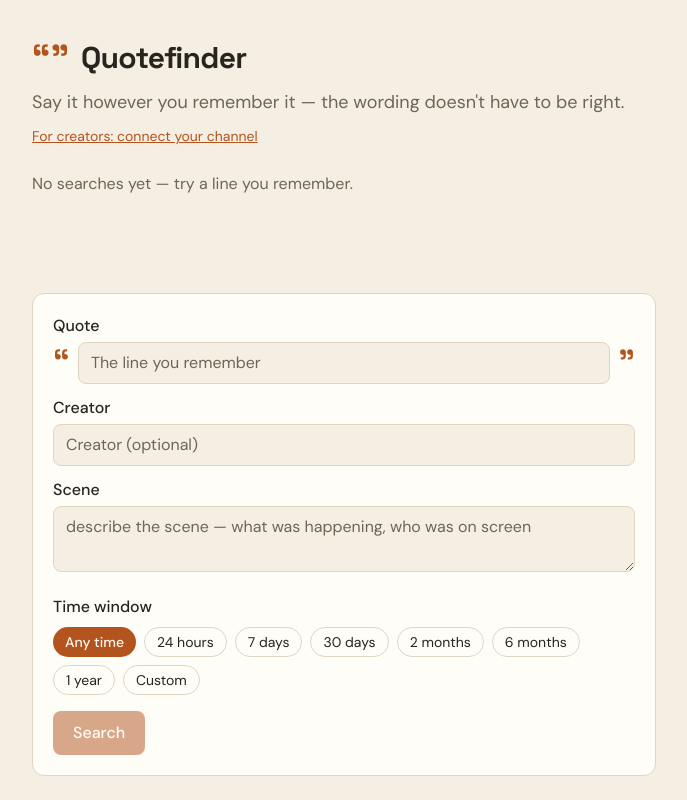
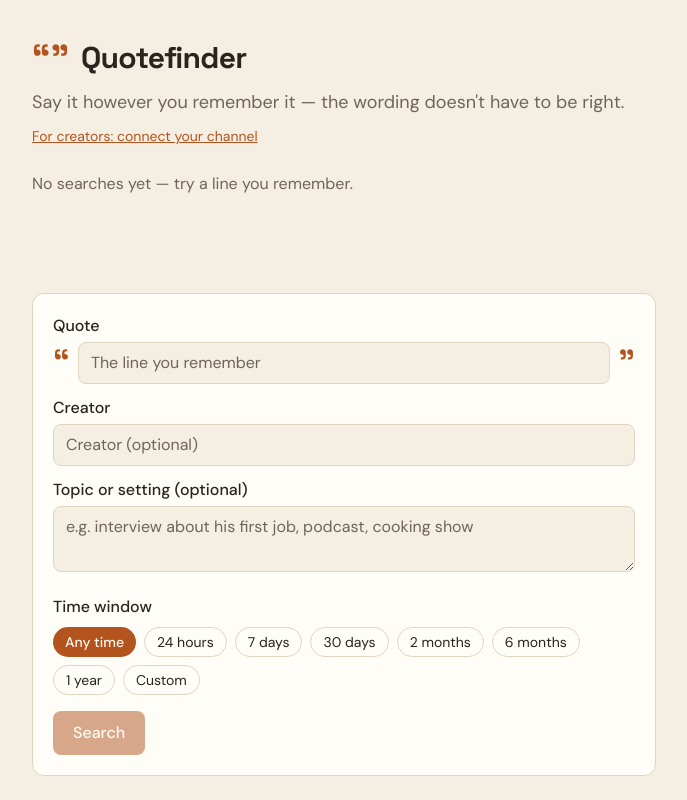
Before and after one commit to Emmanuel-Onwuka-dev/Quote_Finder, a React (Vite) app: page / in a window 1280 px wide. Shown: the whole page, without its empty margins (296-983 px from the left). Built offline with nearby package versions, Linux system fonts and the light colour scheme.

Commit message:
Scene field: describe the topic or setting, not what is on screen

```diff
--- a/src/client/components/Composer.tsx
+++ b/src/client/components/Composer.tsx
@@ -125,7 +125,7 @@ export function Composer({
 
       <div className="mt-3">
         <label htmlFor="scene" className="mb-1 block font-medium">
-          Scene
+          Topic or setting (optional)
         </label>
         <textarea
           id="scene"
@@ -135,7 +135,7 @@ export function Composer({
           onKeyDown={(e) => {
             if ((e.metaKey || e.ctrlKey) && e.key === "Enter") submit();
           }}
-          placeholder="describe the scene — what was happening, who was on screen"
+          placeholder="e.g. interview about his first job, podcast, cooking show"
           disabled={disabled}
           className={inputClass}
         />
```
Also changed, not shown: 1 other file (tests, documents, lock files or other folders).
